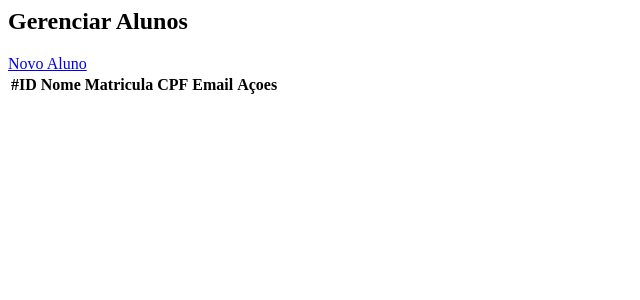
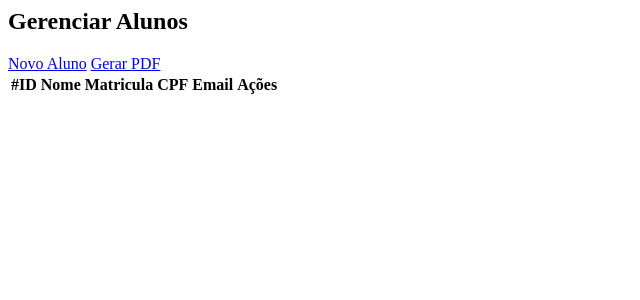
Before and after one commit to mariolivera/P.O.O., a PHP site: template POO/crudphpoo/views/aluno/listar.phtml in a window 1280 px wide. Shown: the top 300 px of the page, without its empty margins (0-640 px from the left). Run offline with PHP 8.4, Linux system fonts and the light colour scheme; the template is opened without the code that fills it, so the values that code supplies are empty.

Commit message:
listar views

```diff
--- a/POO/crudphpoo/views/aluno/listar.phtml
+++ b/POO/crudphpoo/views/aluno/listar.phtml
@@ -1,8 +1,13 @@
 <section class="mt-3 card card-body">
     <h1>Gerenciar Alunos</h1>
+
     <div class="mt-2">
-        <a href="alunos/novo" class="btn btn-outline-dark">Novo Aluno</a>
-        <table class="table table-striped table-houver mt-4">
+        <a href="/alunos/novo" class="btn btn-outline-dark btn-sm">Novo Aluno</a>
+
+        <a href="/alunos/relatorio" class="btn btn-outline-dark btn-sm">Gerar PDF</a>
+    </div>
+
+    <table class="table table-striped table-hover mt-4">
         <thead class="table-dark">
             <tr>
                 <th>#ID</th>
@@ -10,12 +15,13 @@
                 <th>Matricula</th>
                 <th>CPF</th>
                 <th>Email</th>
-                    <th>Açoes</th>
+                <th>Ações</th>
             </tr>
         </thead>
         <tbody>
             <?php
-                    foreach ($alunos as $aluno) {
+                // if(isset($alunos) && sizeOf($alunos) > 0){
+                    foreach ($alunos ?? [] as $aluno) {
                         echo "
                             <tr>
                                 <td>{$aluno->id}</td>
@@ -24,14 +30,14 @@
                                 <td>{$aluno->cpf}</td>
                                 <td>{$aluno->email}</td>
                                 <td>
-                            <a href='' class='btn btn-outline-warning'>Editar</a>
-                            <button type='button' onclick='' data-bs-toggle='modal' data-bs-target='#exampleModal' class='btn btn-outline-danger'>Excluir</button>
+                                    <a href='/alunos/editar?id={$aluno->id}' class='btn btn-outline-warning btn-sm'>Editar</a>
+                                    <a href='/alunos/excluir?id={$aluno->id}' class='btn btn-outline-danger btn-sm'>Excluir</a>
                                 </td>
-                        <tr>
+                            </tr>
                         ";
                     }
+                // }
             ?>
         </tbody>
     </table>
-    </div>
 </section>
```
Lines whose indentation alone changed are shown as unchanged.
